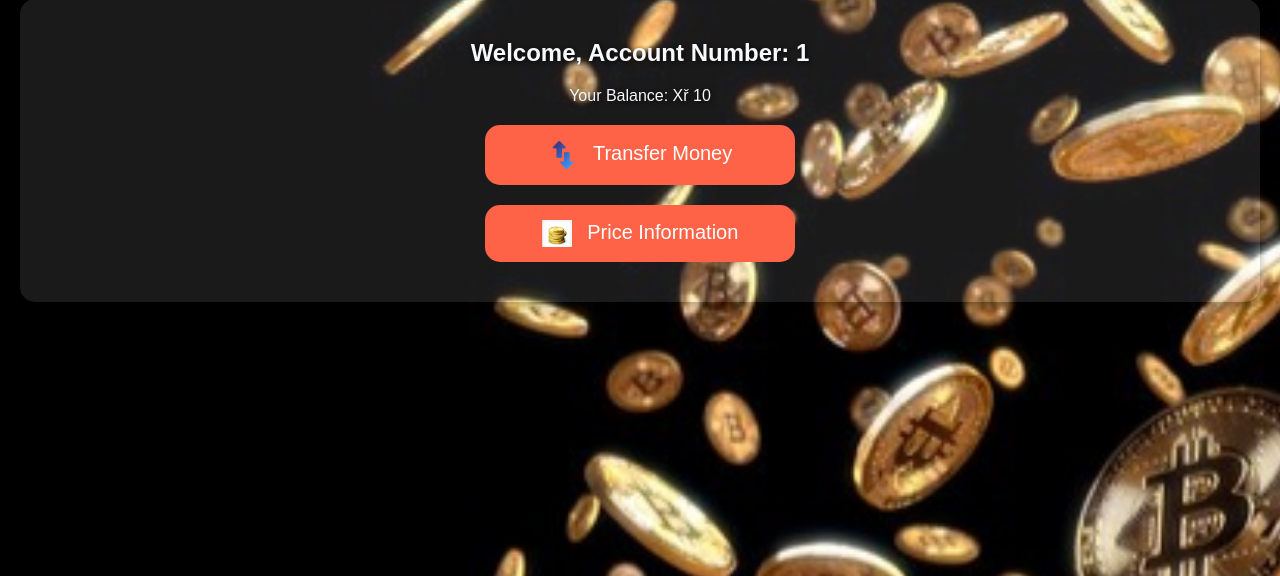
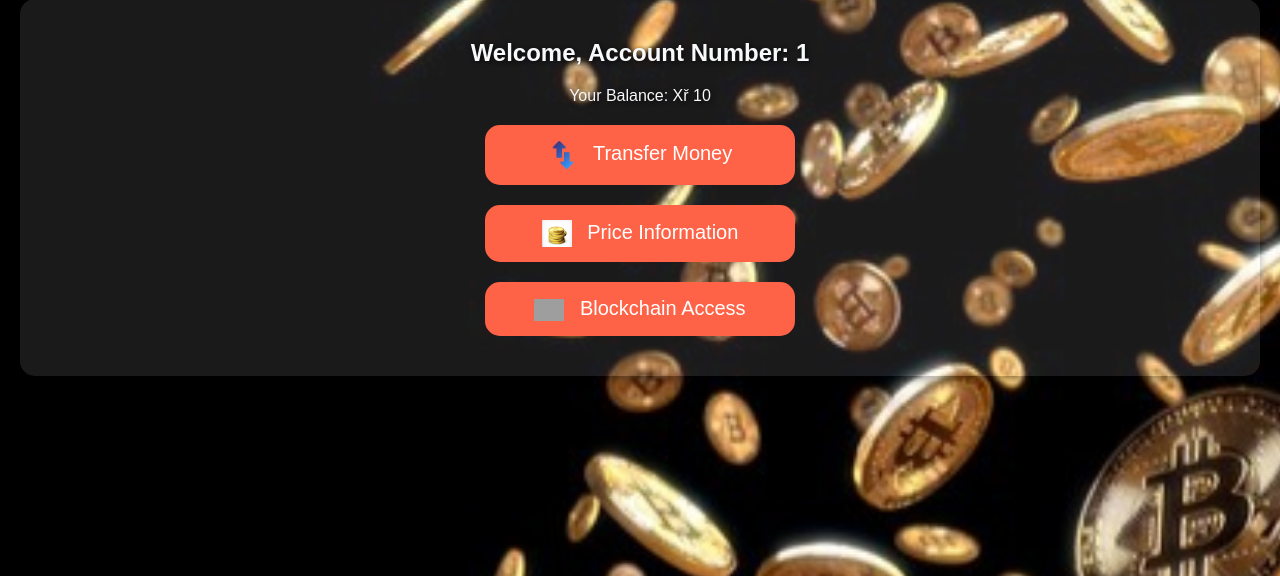
Before and after one commit to nayanASceo/Xarkids, a Flask app: template templates/home.html in a window 1280 px wide. Shown: the part 146-722 px from the top of the page. Run offline with Flask 3, Linux system fonts and the light colour scheme; the template is opened without the code that fills it: most values are stand-ins (such as "Sample title", 1, 10 or a date in 2020); parts of the project's set-up code (start-up, migrations or seed data) failed here and were passed over; grey boxes are pictures that could not be loaded.

Commit message:
Update home.html

```diff
--- a/templates/home.html
+++ b/templates/home.html
@@ -151,12 +151,16 @@
     <span>Transfer Money</span>
 </a>
 
-<!-- Price Information Button with Icon -->
+<!-- ledgrt Button with Icon -->
 <a href="/price" class="btn">
     <img src="{{ url_for('static', filename='price.jpg') }}" alt="price">
     <span>Price Information</span>
 </a>
-
+    <!-- ledger Information Button with Icon -->
+<a href="/ledger" class="btn">
+    <img src="{{ url_for('static', filename='ledger.jpg') }}" alt="price">
+    <span>Blockchain Access</span>
+</a>
     </div>
 </body>
 </html>
```
